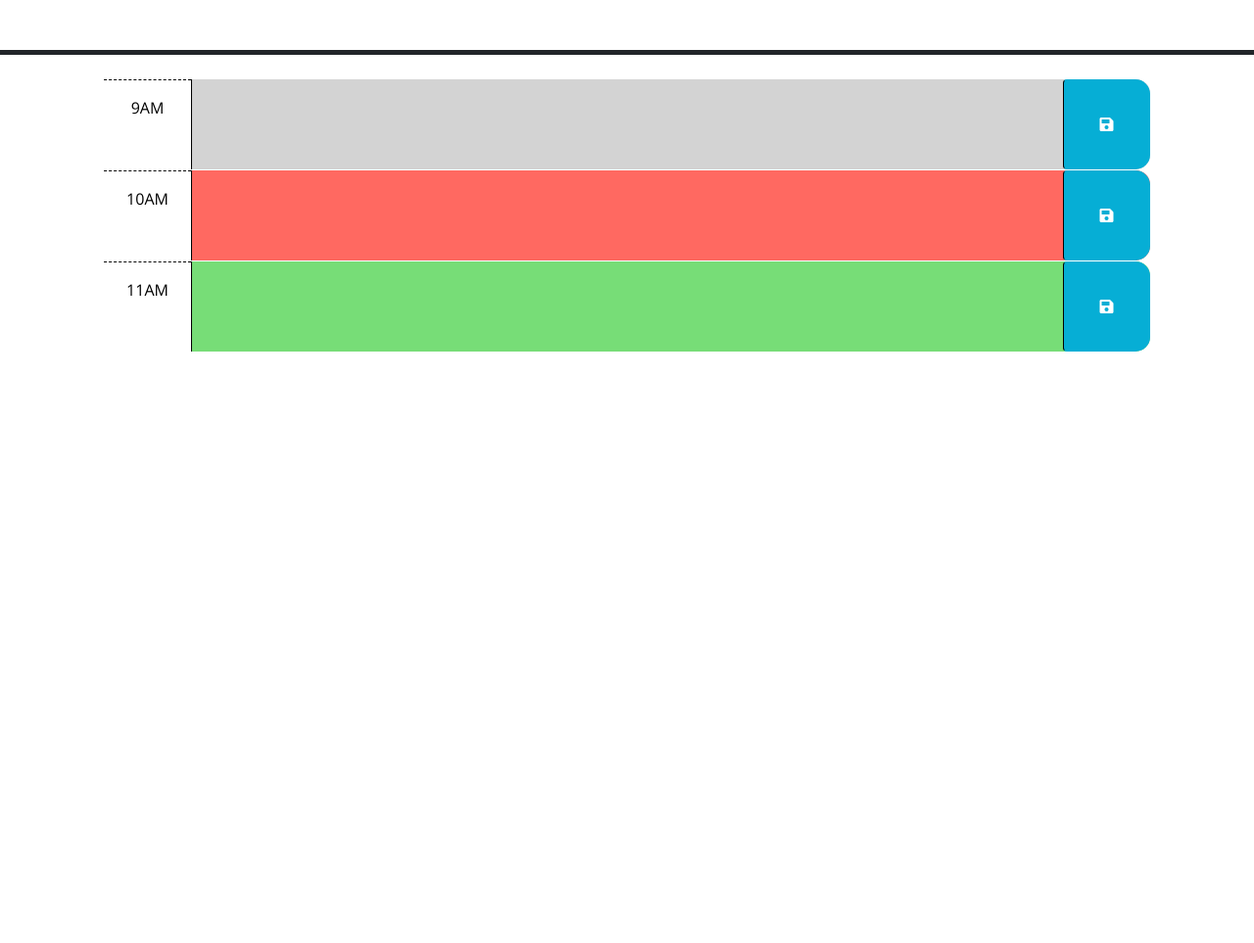
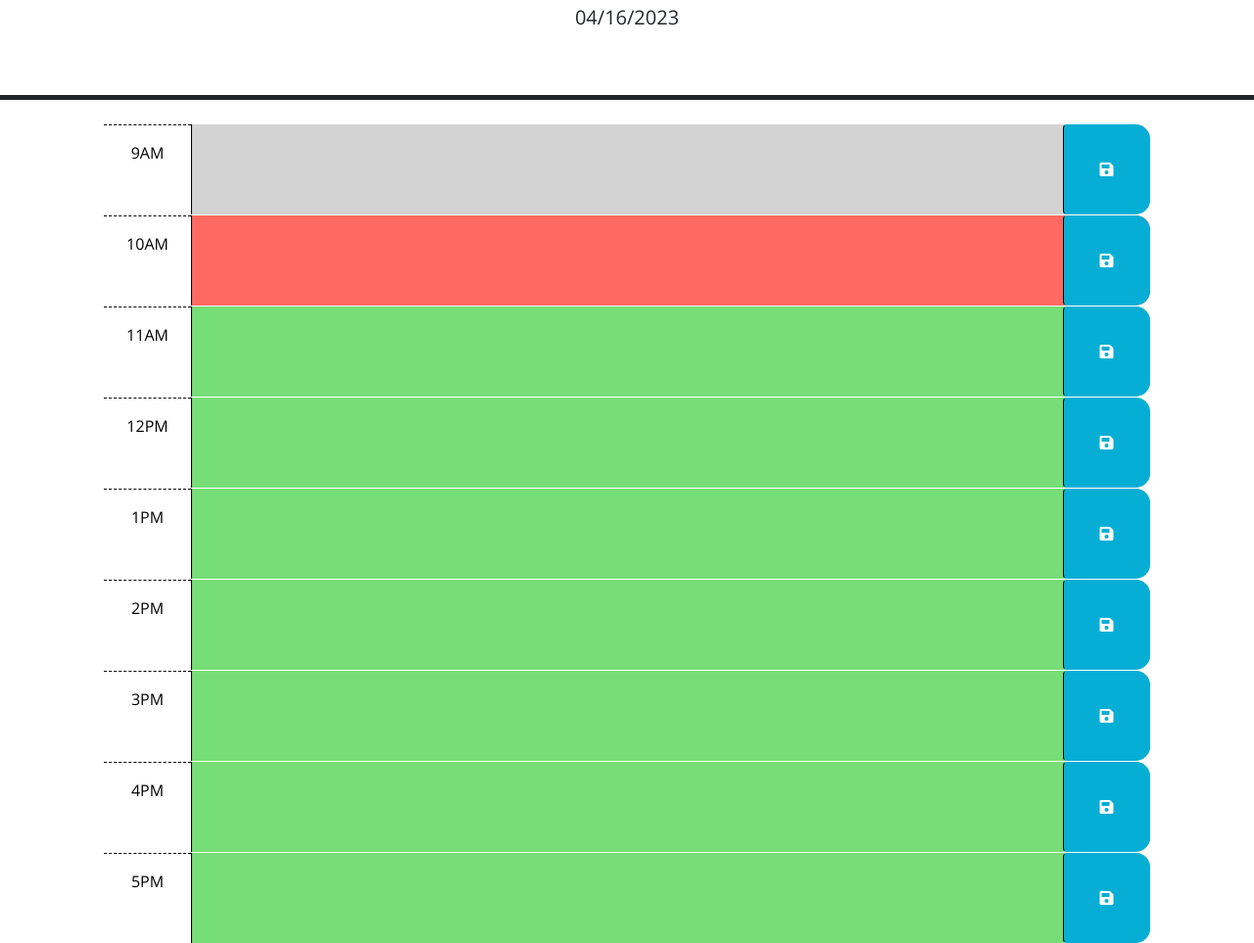
Before and after one commit to jjsdunc88/daily-schedule-planner, a plain HTML site: page Assets/index.html in a window 1280 px wide. Shown: the part 176-1139 px from the top of the page at 98% size. Before the commit the page ends 800 px from the top, so only its background shows below. Drawn offline with nearby package versions, Linux system fonts and the light colour scheme.

Commit message:
added html sections for each hour and jQery date display

```diff
--- a/Assets/index.html
+++ b/Assets/index.html
@@ -66,6 +66,55 @@
         </button>
       </div>
 
+      <div id="hour-12" class="row time-block future">
+        <div class="col-2 col-md-1 hour text-center py-3">12PM</div>
+        <textarea class="col-8 col-md-10 description" rows="3"> </textarea>
+        <button class="btn saveBtn col-2 col-md-1" aria-label="save">
+          <i class="fas fa-save" aria-hidden="true"></i>
+        </button>
+      </div>
+
+      <div id="hour-13" class="row time-block future">
+        <div class="col-2 col-md-1 hour text-center py-3">1PM</div>
+        <textarea class="col-8 col-md-10 description" rows="3"> </textarea>
+        <button class="btn saveBtn col-2 col-md-1" aria-label="save">
+          <i class="fas fa-save" aria-hidden="true"></i>
+        </button>
+      </div>
+
+      <div id="hour-14" class="row time-block future">
+        <div class="col-2 col-md-1 hour text-center py-3">2PM</div>
+        <textarea class="col-8 col-md-10 description" rows="3"> </textarea>
+        <button class="btn saveBtn col-2 col-md-1" aria-label="save">
+          <i class="fas fa-save" aria-hidden="true"></i>
+        </button>
+      </div>
+
+      <div id="hour-15" class="row time-block future">
+        <div class="col-2 col-md-1 hour text-center py-3">3PM</div>
+        <textarea class="col-8 col-md-10 description" rows="3"> </textarea>
+        <button class="btn saveBtn col-2 col-md-1" aria-label="save">
+          <i class="fas fa-save" aria-hidden="true"></i>
+        </button>
+      </div>
+
+      <div id="hour-16" class="row time-block future">
+        <div class="col-2 col-md-1 hour text-center py-3">4PM</div>
+        <textarea class="col-8 col-md-10 description" rows="3"> </textarea>
+        <button class="btn saveBtn col-2 col-md-1" aria-label="save">
+          <i class="fas fa-save" aria-hidden="true"></i>
+        </button>
+      </div>
+
+      <div id="hour-17" class="row time-block future">
+        <div class="col-2 col-md-1 hour text-center py-3">5PM</div>
+        <textarea class="col-8 col-md-10 description" rows="3"> </textarea>
+        <button class="btn saveBtn col-2 col-md-1" aria-label="save">
+          <i class="fas fa-save" aria-hidden="true"></i>
+        </button>
+      </div>
+
+
     <script src="https://code.jquery.com/jquery-3.4.1.min.js"></script>
     <script
       src="https://cdn.jsdelivr.net/npm/dayjs@1.11.3/dayjs.min.js"
--- a/Assets/script.js
+++ b/Assets/script.js
@@ -1,7 +1,28 @@
 // Wrap all code that interacts with the DOM in a call to jQuery to ensure that
 // the code isn't run until the browser has finished rendering all the elements
 // in the html.
-$(function () {
+
+// $(function () {
+  $(document).ready(function(){
+
+
+
+
+
+
+
+//  Add code to display the current date in the header of the page.
+$('#currentDay').text(dayjs().format('MM/DD/YYYY'));
+
+
+
+
+});
+
+
+
+
+
   // TODO: Add a listener for click events on the save button. This code should
   // use the id in the containing time-block as a key to save the user input in
   // local storage. HINT: What does `this` reference in the click listener
@@ -20,4 +41,3 @@ $(function () {
   // attribute of each time-block be used to do this?
   //
   // TODO: Add code to display the current date in the header of the page.
-});
```
